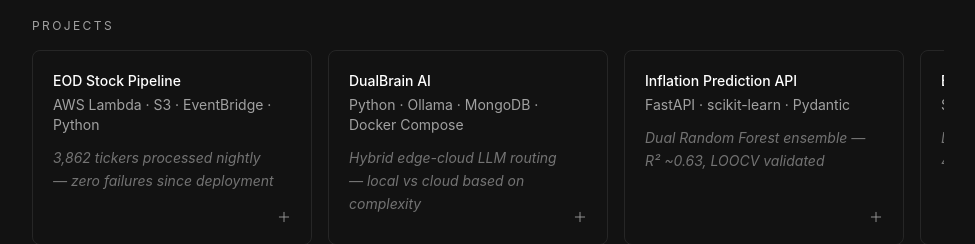
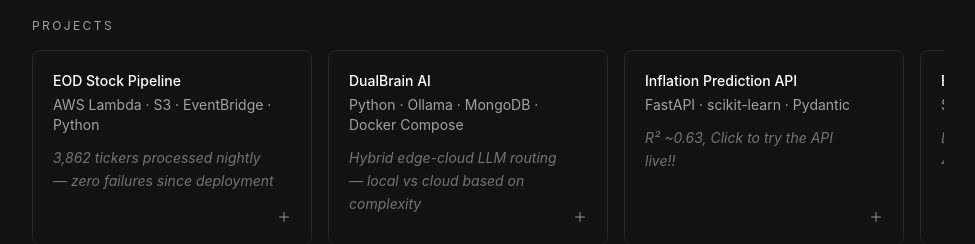
Before and after one commit to shreenath04/portfolio, a Next.js app: page / in a window 1280 px wide. Shown: the part 1660-1904 px from the top of the page, without its empty margins (152-1127 px from the left). Built offline with nearby package versions, Linux system fonts and the light colour scheme; no server answers.

Commit message:
added text

```diff
--- a/app/page.tsx
+++ b/app/page.tsx
@@ -72,7 +72,7 @@ export default function Home() {
     {
       title: "Inflation Prediction API",
       tech: "FastAPI · scikit-learn · Pydantic",
-      hook: "Dual Random Forest ensemble — R² ~0.63, LOOCV validated",
+      hook: "R² ~0.63, Click to try the API live!!",
       bullets: [
         "Split feature space by economic direction: one model for inflation-driving factors (GDP, rate deviation), one for suppressing factors (unemployment)",
         "Ensemble weights derived from LOOCV performance — better cross-validated model automatically receives higher contribution",
```
